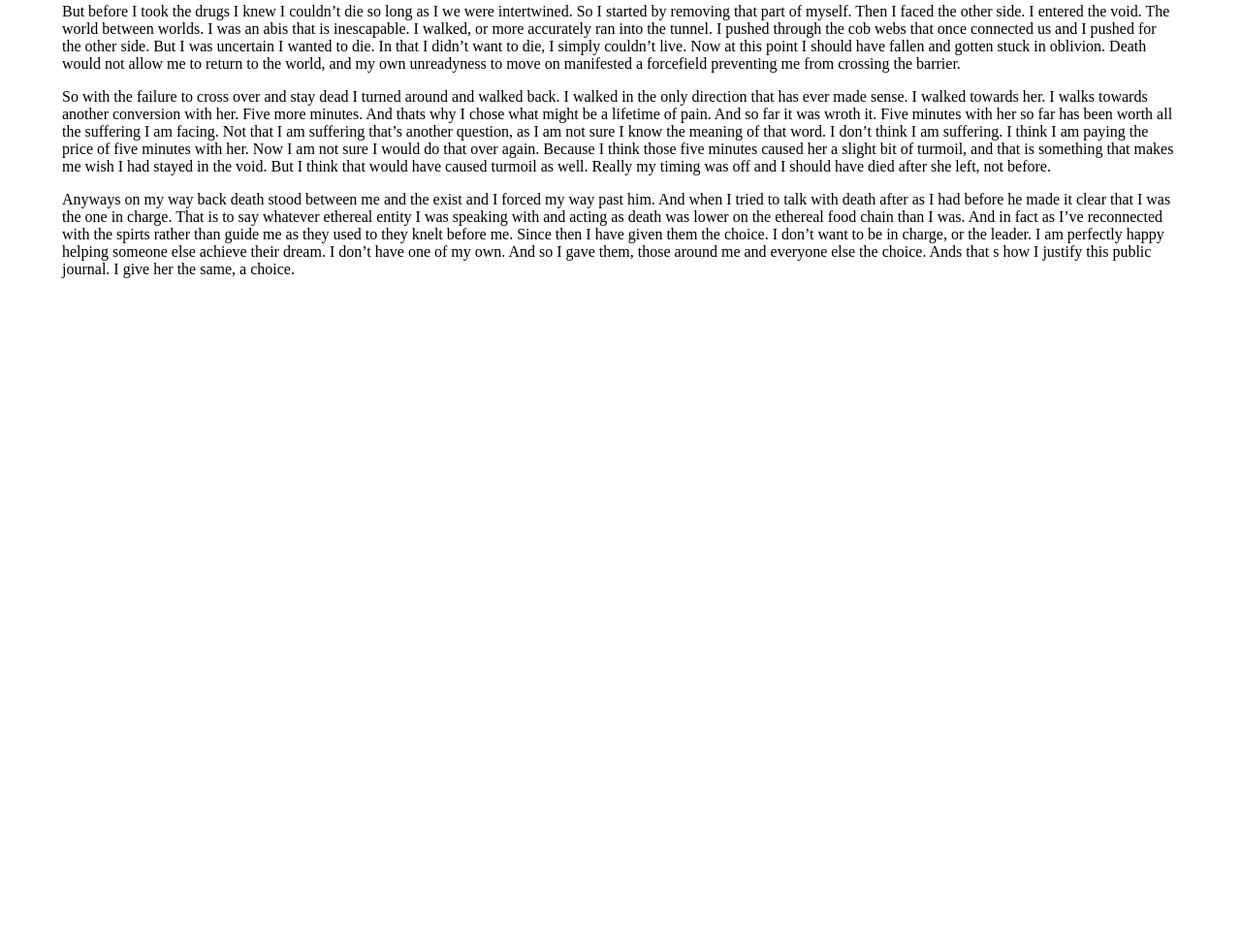
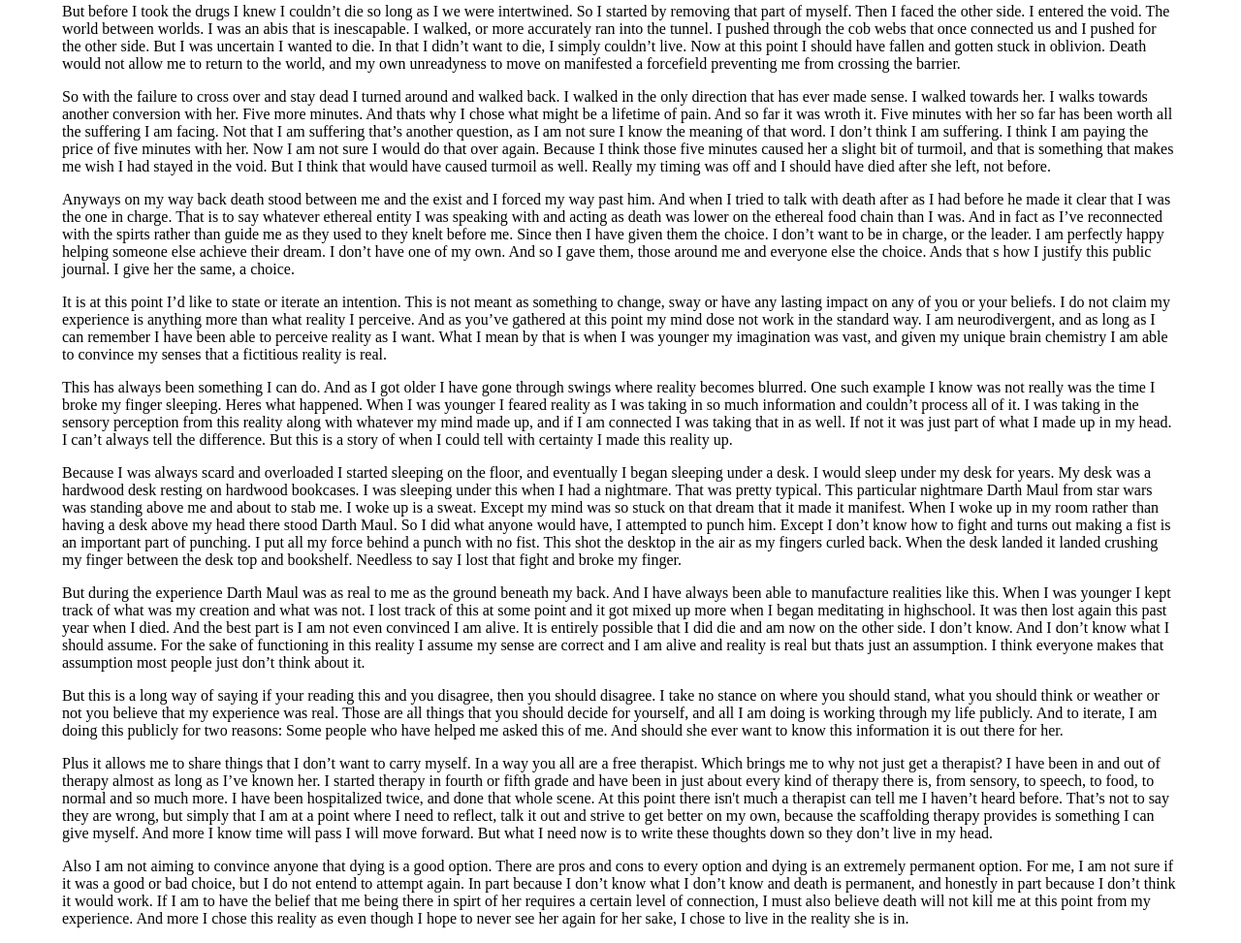
Before and after one commit to rmclean1015-creator/Ryan_McLean_Journal, a plain HTML site: page index.html in a window 1280 px wide. Shown: the part 6493-7466 px from the top of the page at 97% size. Before the commit the page ends 6796 px from the top, so only its background shows below. Drawn offline with Linux system fonts and the light colour scheme.

Commit message:
Update index.html

```diff
--- a/index.html
+++ b/index.html
@@ -192,9 +192,20 @@
 </p>
     <p>Anyways on my way back death stood between me and the exist and I forced my way past him. And when I tried to talk with death after as I had before he made it clear that I was the one in charge. That is to say whatever ethereal entity I was speaking with and acting as death was lower on the ethereal food chain than I was. And in fact as I’ve reconnected with the spirts rather than guide me as they used to they knelt before me. Since then I have given them the choice. I don’t want to be in charge, or the leader. I am perfectly happy helping someone else achieve their dream. I don’t have one of my own. And so I gave them, those around me and everyone else the choice. Ands that s how I justify this public journal. I give her the same, a choice.
 </p>
-
-
-
+    <p>It is at this point I’d like to state or iterate an intention. This is not meant as something to change, sway or have any lasting impact on any of you or your beliefs. I do not claim my experience is anything more than what reality I perceive. And as you’ve gathered at this point my mind dose not work in the standard way. I am neurodivergent, and as long as I can remember I have been able to perceive reality as I want. What I mean by that is when I was younger my imagination was vast, and given my unique brain chemistry I am able to convince my senses that a fictitious reality is real.
+</p>
+    <p>This has always been something I can do. And as I got older I have gone through swings where reality becomes blurred. One such example I know was not really was the time I broke my finger sleeping. Heres what happened. When I was younger I feared reality as I was taking in so much information and couldn’t process all of it. I was taking in the sensory perception from this reality along with whatever my mind made up, and if I am connected I was taking that in as well. If not it was just part of what I made up in my head. I can’t always tell the difference. But this is a story of when I could tell with certainty I made this reality up.
+</p>
+    <p>Because I was always scard and overloaded I started sleeping on the floor, and eventually I began sleeping under a desk. I would sleep under my desk for years. My desk was a hardwood desk resting on hardwood bookcases. I was sleeping under this when I had a nightmare. That was pretty typical. This particular nightmare Darth Maul from star wars was standing above me and about to stab me. I woke up is a sweat. Except my mind was so stuck on that dream that it made it manifest. When I woke up in my room rather than having a desk above my head there stood Darth Maul. So I did what anyone would have, I attempted to punch him. Except I don’t know how to fight and turns out making a fist is an important part of punching. I put all my force behind a punch with no fist. This shot the desktop in the air as my fingers curled back. When the desk landed it landed crushing my finger between the desk top and bookshelf. Needless to say I lost that fight and broke my finger.
+</p>
+    <p>But during the experience Darth Maul was as real to me as the ground beneath my back. And I have always been able to manufacture realities like this. When I was younger I kept track of what was my creation and what was not. I lost track of this at some point and it got mixed up more when I began meditating in highschool. It was then lost again this past year when I died. And the best part is I am not even convinced I am alive. It is entirely possible that I did die and am now on the other side. I don’t know. And I don’t know what I should assume. For the sake of functioning in this reality I assume my sense are correct and I am alive and reality is real but thats just an assumption. I think everyone makes that assumption most people just don’t think about it.
+</p>
+    <p>But this is a long way of saying if your reading this and you disagree, then you should disagree. I take no stance on where you should stand, what you should think or weather or not you believe that my experience was real. Those are all things that you should decide for yourself, and all I am doing is working through my life publicly. And to iterate, I am doing this publicly for two reasons: Some people who have helped me asked this of me. And should she ever want to know this information it is out there for her.
+</p>
+    <p>Plus it allows me to share things that I don’t want to carry myself. In a way you all are a free therapist. Which brings me to why not just get a therapist? I have been in and out of therapy almost as long as I’ve known her. I started therapy in fourth or fifth grade and have been in just about every kind of therapy there is, from sensory, to speech, to food, to normal and so much more. I have been hospitalized twice, and done that whole scene. At this point there isn't much a therapist can tell me I haven’t heard before. That’s not to say they are wrong, but simply that I am at a point where I need to reflect, talk it out and strive to get better on my own, because the scaffolding therapy provides is something I can give myself. And more I know time will pass I will move forward. But what I need now is to write these thoughts down so they don’t live in my head.
+</p>
+    <p>Also I am not aiming to convince anyone that dying is a good option. There are pros and cons to every option and dying is an extremely permanent option. For me, I am not sure if it was a good or bad choice, but I do not entend to attempt again. In part because I don’t know what I don’t know and death is permanent, and honestly in part because I don’t think it would work. If I am to have the belief that me being there in spirt of her requires a certain level of connection, I must also believe death will not kill me at this point from my experience. And more I chose this reality as even though I hope to never see her again for her sake, I chose to live in the reality she is in.
+</p>
 
 
 
```
